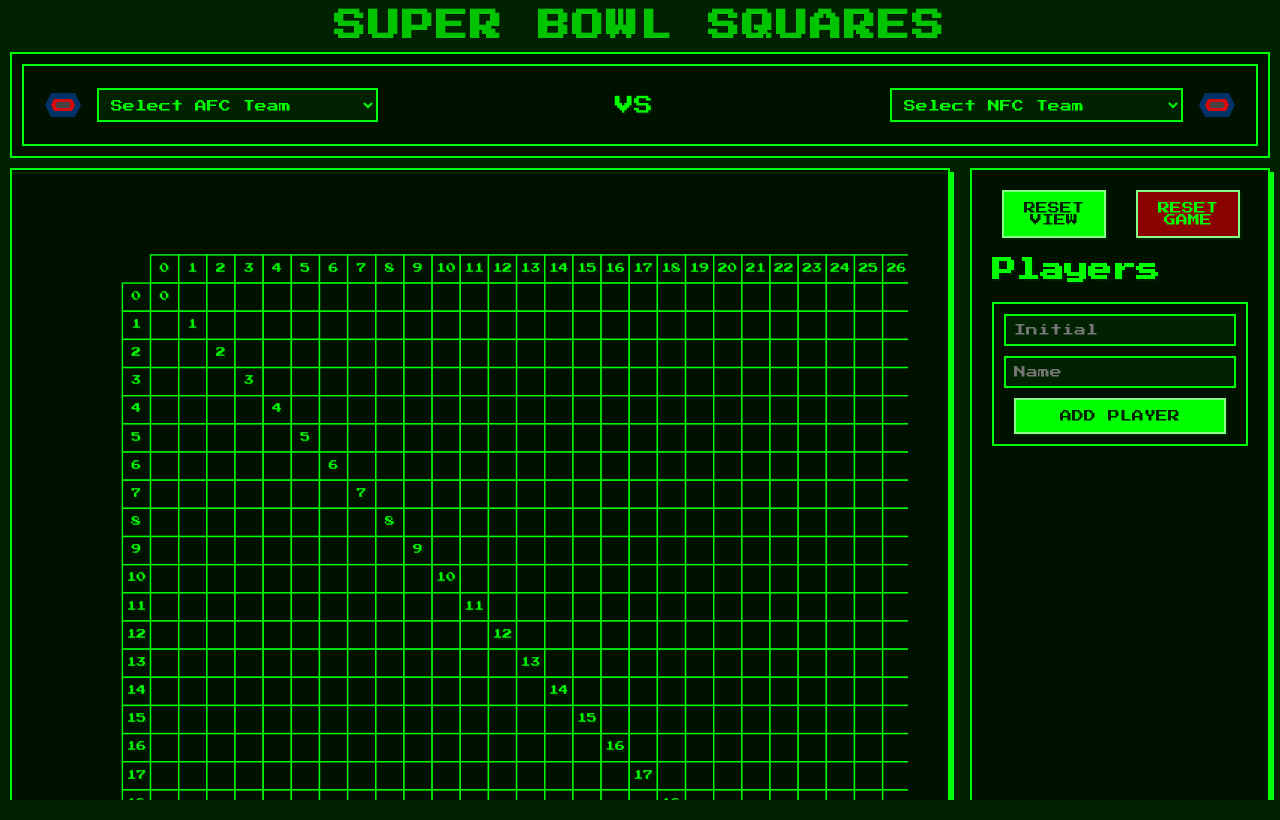
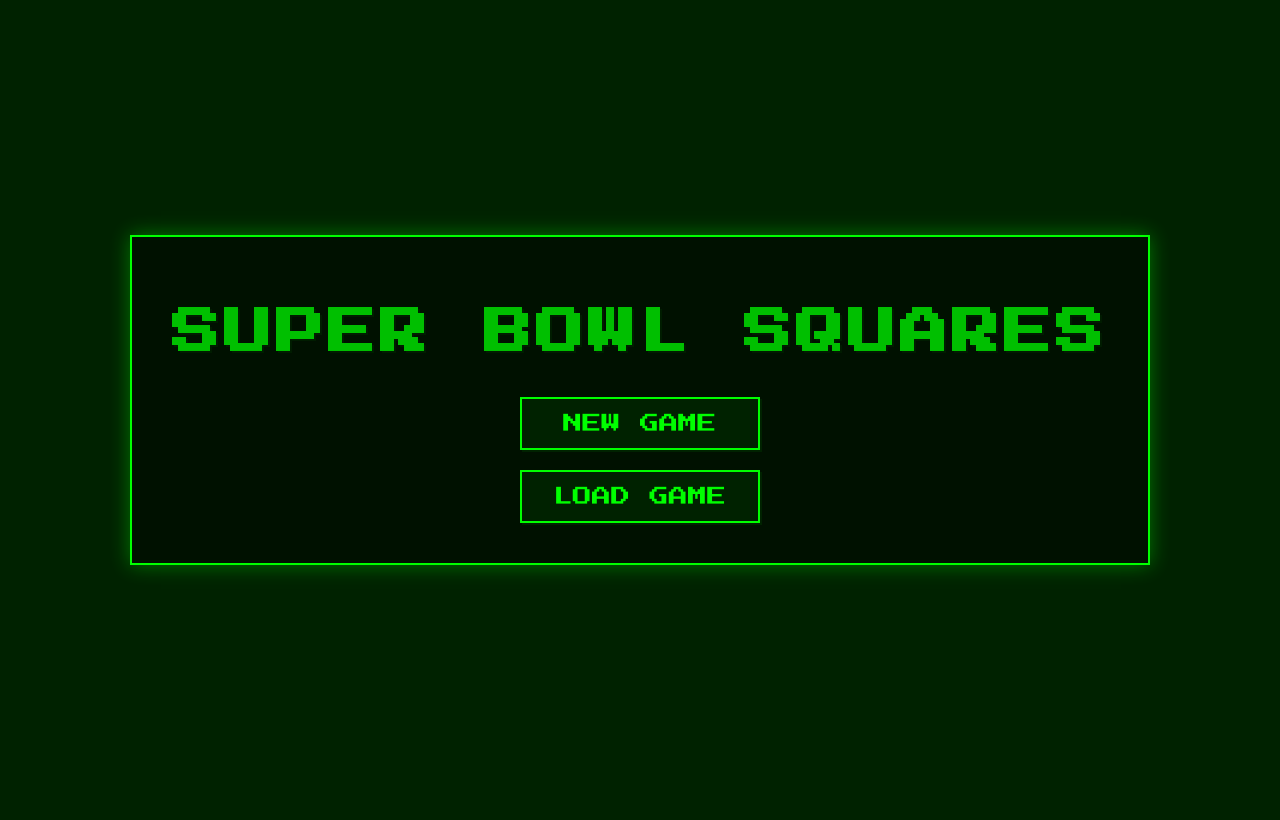
Before and after one commit to bilbilivo/championship-squares, a Flask app: page / in a window 1280 px wide. After the commit the page ends 576 px from the top, so only its background shows below. Run offline with Flask 2, Linux system fonts and the light colour scheme.

Commit message:
Update index.html

```diff
--- a/templates/index.html
+++ b/templates/index.html
@@ -469,10 +469,106 @@ button:active {
     justify-content: space-between;
 }
 
+.landing-overlay {
+    position: fixed;
+    top: 0;
+    left: 0;
+    width: 100%;
+    height: 100%;
+    background: var(--retro-dark);
+    z-index: 1000;
+    display: flex;
+    align-items: center;
+    justify-content: center;
+}
+
+.landing-content {
+    text-align: center;
+    padding: 40px;
+    border: var(--pixel-border);
+    background: var(--grid-bg);
+    box-shadow: 0 0 20px rgba(0, 255, 0, 0.2);
+    animation: glow 2s infinite alternate;
+}
+
+.landing-title {
+    color: var(--retro-green);
+    font-size: 3em;
+    margin-bottom: 40px;
+    text-transform: uppercase;
+    letter-spacing: 4px;
+    animation: blink 2s infinite;
+}
+
+.landing-buttons {
+    display: flex;
+    flex-direction: column;
+    gap: 20px;
+    align-items: center;
+}
+
+.landing-btn {
+    background: var(--retro-dark);
+    color: var(--retro-green);
+    border: var(--pixel-border);
+    padding: 15px 30px;
+    font-family: 'Press Start 2P', monospace;
+    font-size: 1.2em;
+    cursor: pointer;
+    width: 240px;
+    transition: all 0.3s ease;
+}
+
+.landing-btn:hover {
+    background: var(--retro-green);
+    color: var(--retro-dark);
+    transform: translateY(-2px);
+    box-shadow: 0 4px 0 var(--retro-dark);
+}
+
+.landing-btn:active {
+    transform: translateY(2px);
+    box-shadow: none;
+}
+
+@keyframes glow {
+    from {
+        box-shadow: 0 0 10px rgba(0, 255, 0, 0.2);
+    }
+    to {
+        box-shadow: 0 0 20px rgba(0, 255, 0, 0.4);
+    }
+}
+
+/* Add loading spinner styles */
+.loading-spinner {
+    width: 50px;
+    height: 50px;
+    border: 4px solid var(--retro-dark);
+    border-top: 4px solid var(--retro-green);
+    border-radius: 50%;
+    animation: spin 1s linear infinite;
+    margin: 20px auto;
+}
+
+@keyframes spin {
+    0% { transform: rotate(0deg); }
+    100% { transform: rotate(360deg); }
+}
+
     </style>
 </head>
 <body>
-    <div class="container">
+    <div id="landing-overlay" class="landing-overlay">
+		<div class="landing-content">
+			<h1 class="landing-title">Super Bowl Squares</h1>
+			<div class="landing-buttons">
+				<button id="newGameBtn" class="landing-btn">New Game</button>
+				<button id="loadGameBtn" class="landing-btn">Load Game</button>
+			</div>
+		</div>
+	</div>
+	<div class="container">
         <h1 class="title">Super Bowl Squares</h1>
         <div class="controls">
             <div class="team-selector">
@@ -1287,18 +1383,6 @@ function resetGame() {
     }
 }
 
-// Initialize
-document.addEventListener('DOMContentLoaded', () => {
-    createGrid();
-    updatePlayerList();
-
-    // Initialize team color dropdowns with first option
-    const leftSelect = document.getElementById('teamLeft');
-    const rightSelect = document.getElementById('teamRight');
-
-    // Update team colors and background
-    updateTeamColors();
-});
 
 // Handle window resize
 window.addEventListener('resize', () => {
@@ -1308,6 +1392,103 @@ window.addEventListener('resize', () => {
         newWidth + margin.left + margin.right,
         newHeight + margin.top + margin.bottom]);
 });
+
+
+document.addEventListener('DOMContentLoaded', () => {
+    const newGameBtn = document.getElementById('newGameBtn');
+    const loadGameBtn = document.getElementById('loadGameBtn');
+    const landingOverlay = document.getElementById('landing-overlay');
+
+    newGameBtn.addEventListener('click', () => {
+        if (confirm('Are you sure you want to start a new game? This will reset the current game.')) {
+            fetch('/api/reset', {
+                method: 'POST'
+            })
+            .then(response => response.json())
+            .then(data => {
+                if (data.success) {
+                    // Clear local players object
+                    players = {};
+                    // Update player list display
+                    updatePlayerList();
+                    // Clear all squares (except tie squares)
+                    d3.selectAll('.square-text')
+                        .filter(function() {
+                            const row = d3.select(this).attr('data-row');
+                            const col = d3.select(this).attr('data-col');
+                            return row !== col; // Don't clear tie squares
+                        })
+                        .text('');
+                    // Reset team selections
+                    document.getElementById('teamLeft').value = '';
+                    document.getElementById('teamRight').value = '';
+                    updateTeamColors();
+                    // Hide landing overlay
+                    landingOverlay.style.display = 'none';
+                    // Show success message
+                    alert('New game started successfully!');
+                } else {
+                    alert('Failed to start new game. Please try again.');
+                }
+            })
+            .catch(error => {
+                console.error('Error starting new game:', error);
+                alert('Failed to start new game. Please try again.');
+            });
+        }
+    });
+
+    loadGameBtn.addEventListener('click', () => {
+        fetch('/api/state', {
+            method: 'GET'
+        })
+        .then(response => response.json())
+        .then(data => {
+            if (data.squares && data.players) {
+                // Load players
+                players = data.players;
+                updatePlayerList();
+                // Create the grid
+                createGrid();
+                // Load squares
+                d3.selectAll('.square-text')
+                    .filter(function() {
+                        const row = d3.select(this).attr('data-row');
+                        const col = d3.select(this).attr('data-col');
+                        return row !== col; // Don't clear tie squares
+                    })
+                    .text(function() {
+                        const row = d3.select(this).attr('data-row');
+                        const col = d3.select(this).attr('data-col');
+                        return data.squares[row][col];
+                    })
+                    .style("fill", function() {
+                        const row = d3.select(this).attr('data-row');
+                        const col = d3.select(this).attr('data-col');
+                        const value = data.squares[row][col];
+                        return value ? (players[value]?.color || "#ffffff") : "#ffffff";
+                    });
+                // Update team colors
+                updateTeamColors();
+                // Hide landing overlay
+                landingOverlay.style.display = 'none';
+                alert('Game loaded successfully!');
+            } else {
+                alert('Failed to load game state. Please try again.');
+            }
+        })
+        .catch(error => {
+            console.error('Error loading game state:', error);
+            alert('Failed to load game state. Please try again.');
+        });
+    });
+
+    // Ensure the grid is created on initial load
+    createGrid();
+});
+
+
+
     </script>
 </body>
 </html>
```
